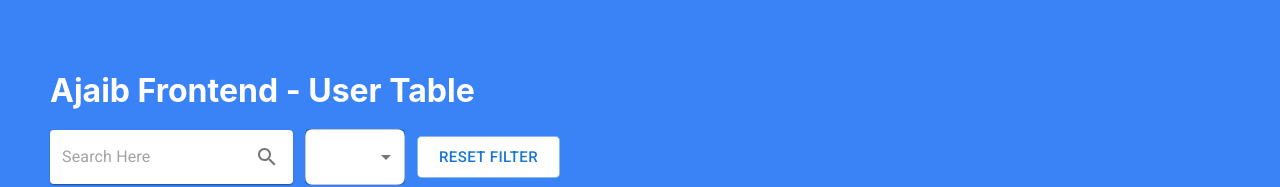
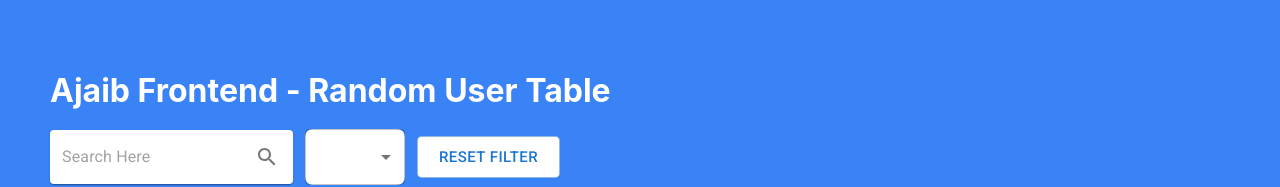
Before and after one commit to Juanitoclement/Ajaib-Frontend, a React (Create React App) app: page / in a window 1280 px wide. Shown: the top 187 px of the page. Built offline with nearby package versions, Linux system fonts and the light colour scheme; no server answers.

Commit message:
Update ReadMe

```diff
--- a/src/routes/Home/index.jsx
+++ b/src/routes/Home/index.jsx
@@ -72,7 +72,7 @@ const Home = () => {
 
     return (
         <div className="home">
-            <h1 style={{ color: 'white' }}>Ajaib Frontend - User Table</h1>
+            <h1 style={{ color: 'white' }}>Ajaib Frontend - Random User Table</h1>
             <div className="table-container">
 
                 <div className="filter-container">
```
Also changed, not shown: 1 other file (tests, documents, lock files or other folders).
